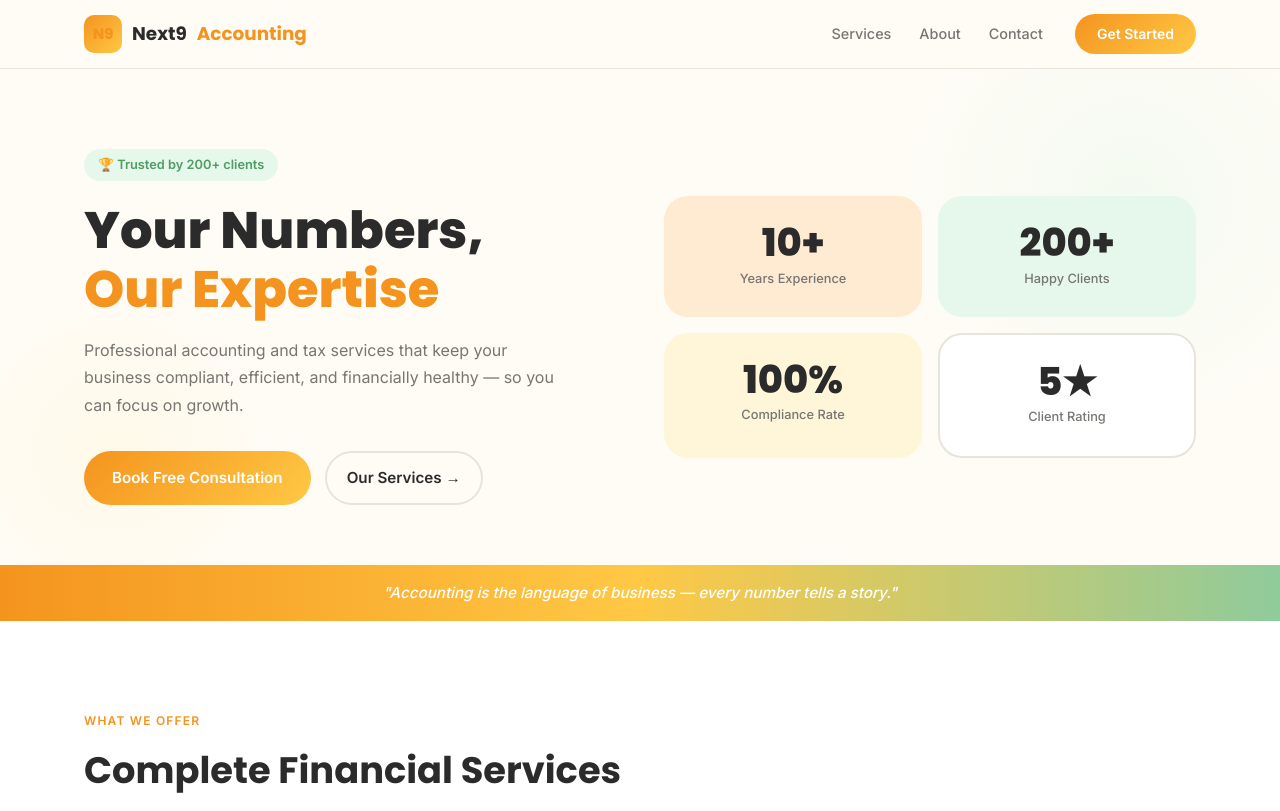
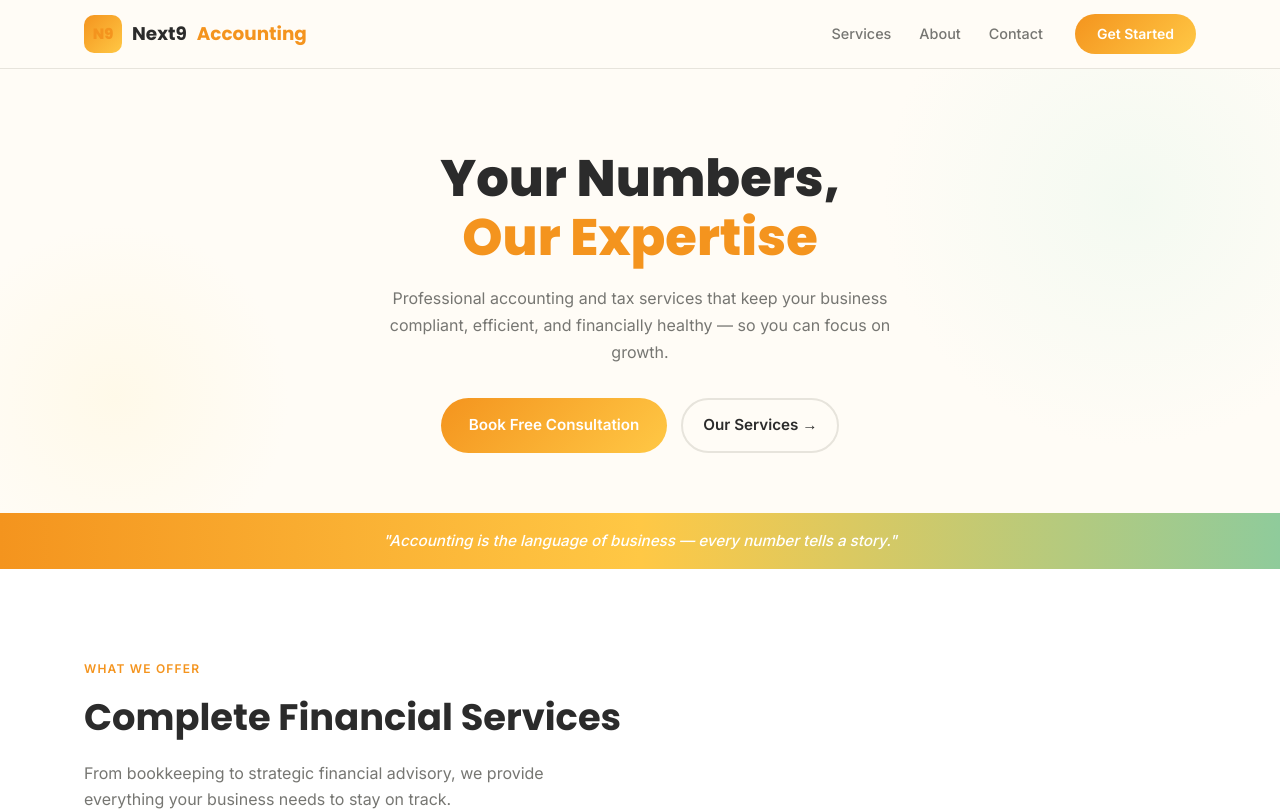
Before and after one commit to Jittirat/next9-website, a Next.js app: page / in a window 1280 px wide. Shown: the top 811 px of the page. Built offline with nearby package versions, Linux system fonts and the light colour scheme.

Commit message:
Add files via upload

```diff
--- a/app/globals.css
+++ b/app/globals.css
@@ -91,8 +91,9 @@ img { max-width: 100%; }
   background: radial-gradient(circle, var(--yellow-light), transparent 70%);
 }
 .hero-inner {
-  display: grid; grid-template-columns: 1fr 1fr;
-  gap: 48px; align-items: center; position: relative;
+  display: flex; flex-direction: column;
+  align-items: center; text-align: center;
+  position: relative; max-width: 720px; margin: 0 auto;
 }
 .hero-badge {
   display: inline-block;
@@ -107,9 +108,9 @@ img { max-width: 100%; }
 .hero-accent { color: var(--orange); }
 .hero-sub {
   font-size: 1rem; color: var(--gray-500); line-height: 1.7; margin-bottom: 32px;
-  max-width: 480px;
+  max-width: 560px;
 }
-.hero-actions { display: flex; gap: 14px; flex-wrap: wrap; }
+.hero-actions { display: flex; gap: 14px; flex-wrap: wrap; justify-content: center; }
 .btn-primary {
   display: inline-flex; align-items: center; gap: 8px;
   background: linear-gradient(135deg, var(--orange), var(--yellow));
--- a/app/page.js
+++ b/app/page.js
@@ -24,30 +24,11 @@ export default function Home() {
         <div className="hero-blob hero-blob-2" />
         <div className="container hero-inner">
           <div className="hero-text">
-            <div className="hero-badge">🏆 Trusted by 200+ clients</div>
             <h1>Your Numbers,<br /><span className="hero-accent">Our Expertise</span></h1>
             <p className="hero-sub">Professional accounting and tax services that keep your business compliant, efficient, and financially healthy — so you can focus on growth.</p>
             <div className="hero-actions">
               <a href="#contact" className="btn-primary">Book Free Consultation</a>
               <a href="#services" className="btn-ghost">Our Services →</a>
-            </div>
-          </div>
-          <div className="hero-stats">
-            <div className="stat-box stat-orange">
-              <div className="stat-num">10+</div>
-              <div className="stat-label">Years Experience</div>
-            </div>
-            <div className="stat-box stat-green">
-              <div className="stat-num">200+</div>
-              <div className="stat-label">Happy Clients</div>
-            </div>
-            <div className="stat-box stat-yellow">
-              <div className="stat-num">100%</div>
-              <div className="stat-label">Compliance Rate</div>
-            </div>
-            <div className="stat-box stat-cream">
-              <div className="stat-num">5★</div>
-              <div className="stat-label">Client Rating</div>
             </div>
           </div>
         </div>
```
